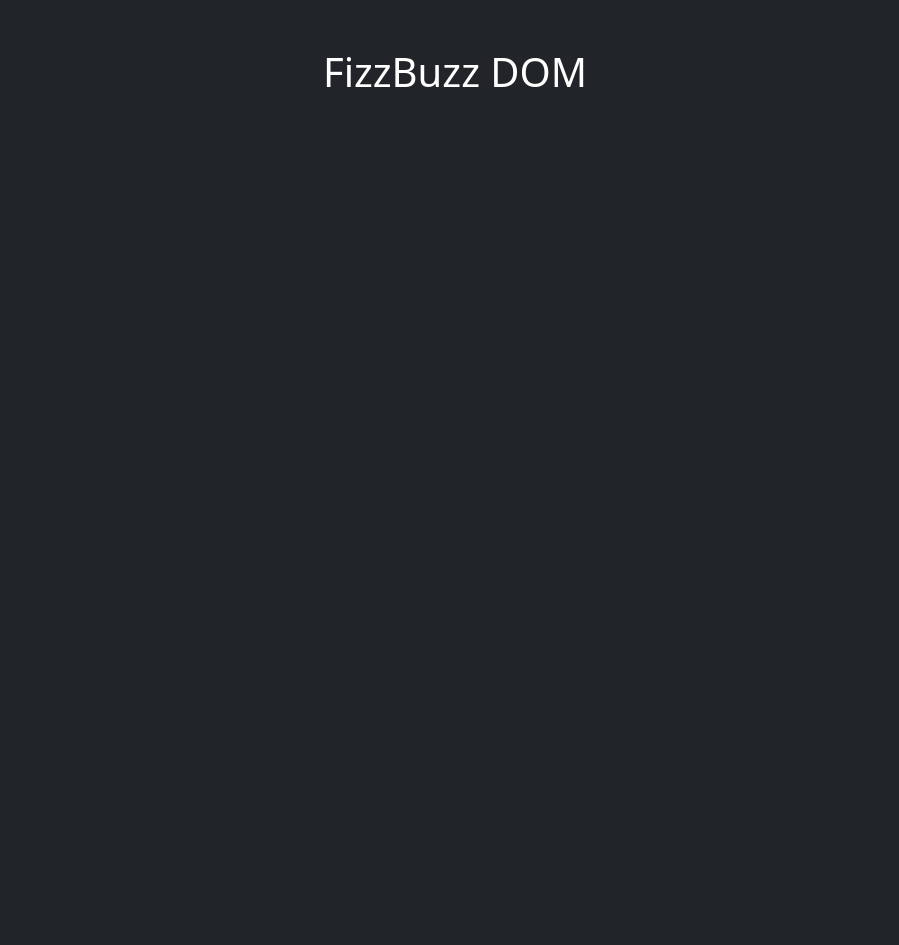
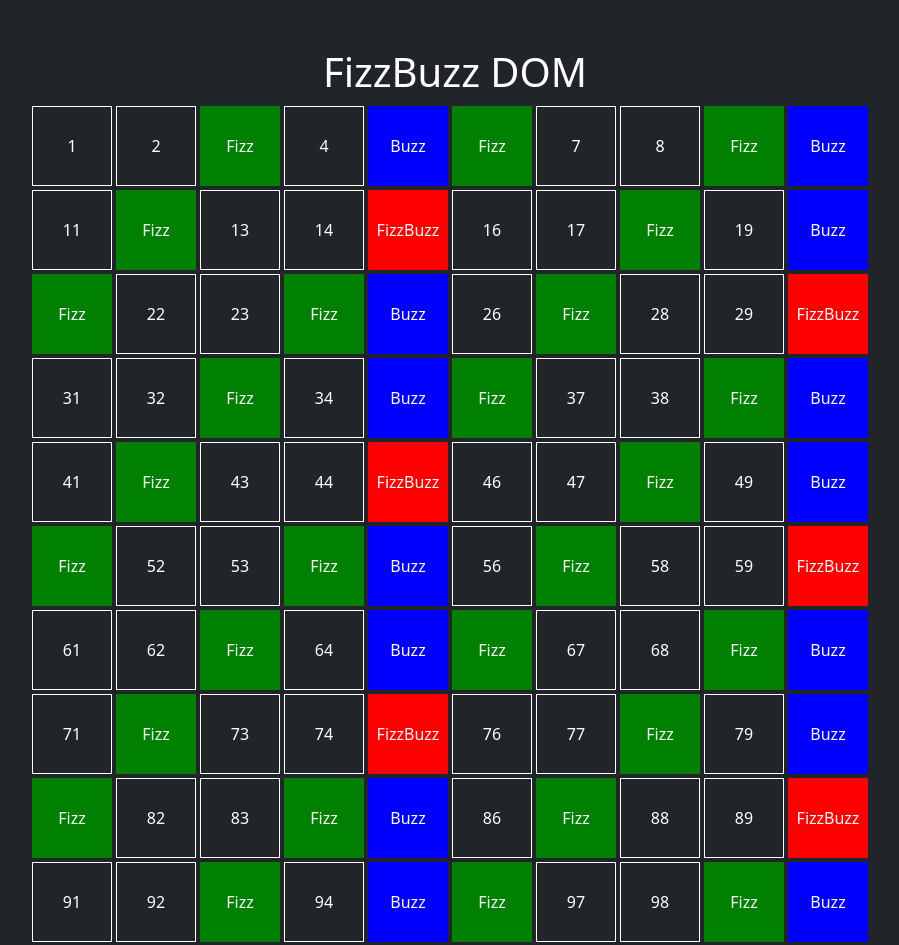
Before and after one commit to albertoBarl/js-fizzbuzz, a plain HTML site: page index.html in a window 1280 px wide. Shown: the whole page, without its empty margins (185-1084 px from the left). Before the commit the page ends 800 px from the top, so only its background shows below. Drawn offline with nearby package versions, Linux system fonts and the light colour scheme.

Commit message:
added project style, job finished

```diff
--- /dev/null
+++ b/css/style.css
@@ -0,0 +1,37 @@
+.c-square{
+    max-width: 850px;
+    height: auto;
+}
+
+.sq-red{
+    min-width: 80px;
+    min-height: 80px;
+    background-color: red;
+    color: white;
+    margin: 2px;
+}
+
+.sq-green{
+    min-width: 80px;
+    min-height: 80px;
+    background-color: green;
+    color: white;
+    margin: 2px;
+}
+
+.sq-blue{
+    min-width: 80px;
+    min-height: 80px;
+    background-color: blue;
+    color: white;
+    margin: 2px;
+}
+
+.sq-empty{
+    min-width: 80px;
+    min-height: 80px;
+    background-color: rgba(0, 0, 0, 0);
+    border: 1px solid white;
+    color: white;
+    margin: 2px;
+}
--- a/index.html
+++ b/index.html
@@ -5,11 +5,14 @@
     <meta http-equiv="X-UA-Compatible" content="IE=edge">
     <meta name="viewport" content="width=device-width, initial-scale=1.0">
     <link href="https://cdn.jsdelivr.net/npm/bootstrap@5.2.3/dist/css/bootstrap.min.css" rel="stylesheet" integrity="sha384-rbsA2VBKQhggwzxH7pPCaAqO46MgnOM80zW1RWuH61DGLwZJEdK2Kadq2F9CUG65" crossorigin="anonymous">
+    <link rel="stylesheet" href="./css/style.css">
     <title>FIZZBUZZ</title>
 </head>
-<body class="bg-dark d-flex flex-column align-items-center text-white pt-5">
+<body class="bg-dark d-flex flex-column align-items-center text-white py-5">
     <h1>FizzBuzz DOM</h1>
+    <div class="c-square d-flex flex-wrap">
 
+    </div>
     <script type="text/javascript" src="./js/script.js"></script>
 </body>
 </html>
--- a/js/script.js
+++ b/js/script.js
@@ -1,20 +1,22 @@
 // PROBLEMA: Scrivi un programma che stampi in console i numeri da 1 a 100, ma che per i multipli di 3 stampi “Fizz” al posto del numero e per i multipli di 5 stampi “Buzz”. Per i numeri che sono sia multipli di 3 che di 5 stampi “FizzBuzz”.
 
+const container = document.querySelector('div.c-square');
 for(let i=1; i<=100; i++){
     let element;
 
     if(i%5 == 0 && i%3 == 0){
-        element='FizzBuzz'
+        element=`<div class="sq-red d-flex justify-content-center align-items-center">${'FizzBuzz'}</div>`;
     }
     else if(i%3 == 0){
-        element='Fizz'
+        element=`<div class="sq-green d-flex justify-content-center align-items-center">${'Fizz'}</div>`;
     }
     else if(i%5 == 0){
-        element='Buzz'
+        element=`<div class="sq-blue d-flex justify-content-center align-items-center">${'Buzz'}</div>`;
     }
     else{
-        element=i;
+        element=`<div class="sq-empty d-flex justify-content-center align-items-center">${i}</div>`;
     }
 
-    console.log(element)
+    console.log(element);
+    container.innerHTML += element;
 }
```
Also changed, not shown: 1 other file.
